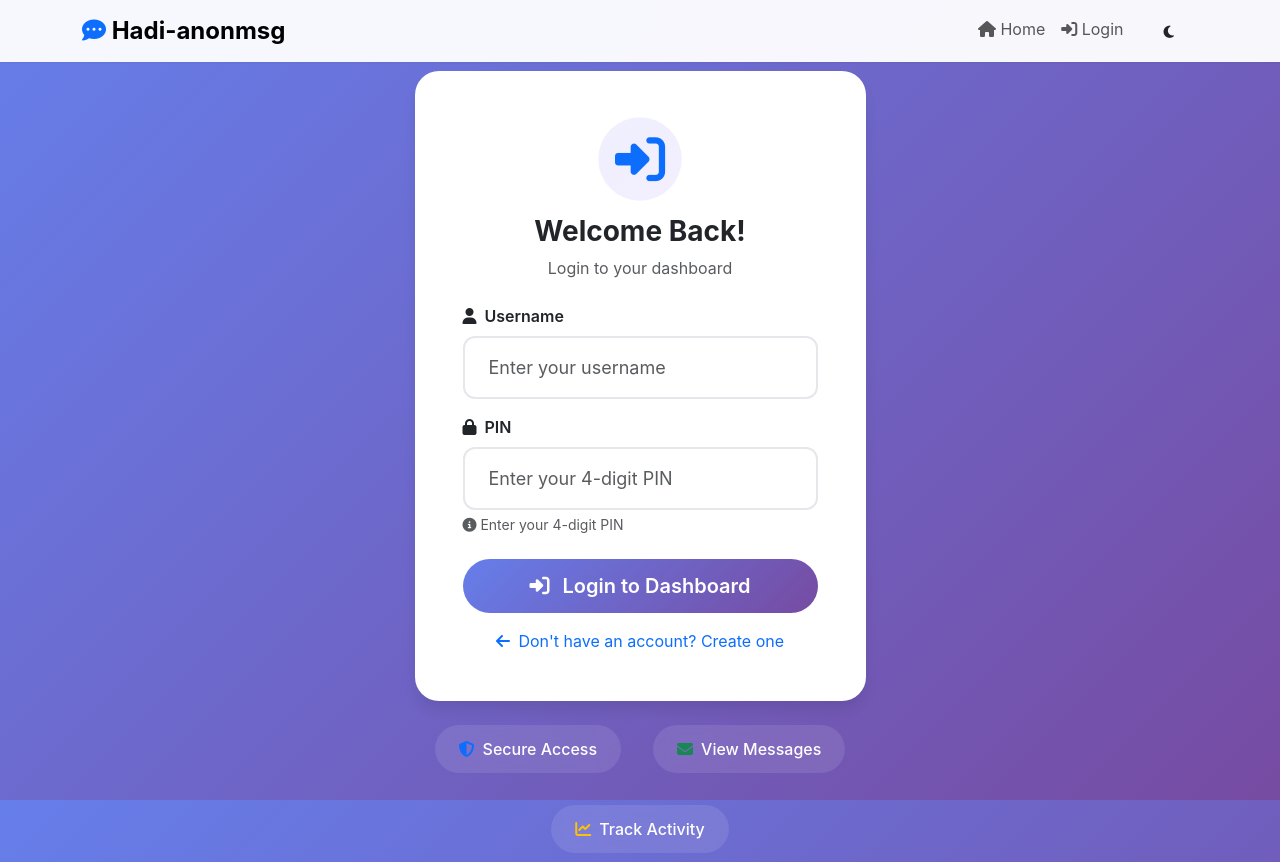
After one commit to Haditech2/anonymous-message, a Django app: page /login/ in a window 1280 px wide. The commit adds this page. Run offline with Django 4.2, Linux system fonts and the light colour scheme.

Commit message:
Add login functionality for existing users

```diff
--- a/messaging/forms.py
+++ b/messaging/forms.py
@@ -77,3 +77,39 @@ class PinAuthForm(forms.Form):
             raise ValidationError('PIN must be 4 digits.')
 
         return pin
+
+
+class LoginForm(forms.Form):
+    """Form for user login"""
+    username = forms.CharField(
+        max_length=50,
+        widget=forms.TextInput(attrs={
+            'class': 'form-control form-control-lg',
+            'placeholder': 'Enter your username',
+            'autocomplete': 'username'
+        })
+    )
+
+    pin = forms.CharField(
+        max_length=4,
+        min_length=4,
+        widget=forms.PasswordInput(attrs={
+            'class': 'form-control form-control-lg',
+            'placeholder': 'Enter your 4-digit PIN',
+            'maxlength': 4,
+            'autocomplete': 'current-password',
+            'inputmode': 'numeric'
+        })
+    )
+
+    def clean_username(self):
+        username = self.cleaned_data['username'].lower().strip()
+        return username
+
+    def clean_pin(self):
+        pin = self.cleaned_data['pin']
+
+        if not pin.isdigit():
+            raise ValidationError('PIN must be 4 digits.')
+
+        return pin
--- a/messaging/urls.py
+++ b/messaging/urls.py
@@ -5,6 +5,7 @@ urlpatterns = [
     # Homepage
     path('', views.index, name='index'),
     path('profile-created/', views.profile_created, name='profile_created'),
+    path('login/', views.login, name='login'),
 
     # Public profile
     path('u/<str:username>/', views.public_profile, name='public_profile'),
--- a/messaging/views.py
+++ b/messaging/views.py
@@ -8,7 +8,7 @@ from django.utils import timezone
 from datetime import timedelta
 from django_ratelimit.decorators import ratelimit
 from .models import UserProfile, Message, BlockedIP
-from .forms import CreateProfileForm, SendMessageForm, PinAuthForm
+from .forms import CreateProfileForm, SendMessageForm, PinAuthForm, LoginForm
 from PIL import Image, ImageDraw, ImageFont
 import io
 import textwrap
@@ -247,6 +247,32 @@ def logout_dashboard(request, username):
     return redirect('index')
 
 
+def login(request):
+    """Login page for existing users"""
+    if request.method == 'POST':
+        form = LoginForm(request.POST)
+        if form.is_valid():
+            username = form.cleaned_data['username']
+            pin = form.cleaned_data['pin']
+
+            try:
+                user_profile = UserProfile.objects.get(username=username)
+
+                if pin == user_profile.pin:
+                    # Set session
+                    request.session[f'auth_{username}'] = True
+                    messages.success(request, f'Welcome back, @{username}!')
+                    return redirect('dashboard', username=username)
+                else:
+                    messages.error(request, 'Incorrect PIN. Please try again.')
+            except UserProfile.DoesNotExist:
+                messages.error(request, 'Username not found. Please check and try again.')
+    else:
+        form = LoginForm()
+
+    return render(request, 'messaging/login.html', {'form': form})
+
+
 def generate_message_image(request, username, message_id):
     """Generate an image for a message to share on social media"""
     user_profile = get_object_or_404(UserProfile, username=username)
--- a/templates/includes/navbar.html
+++ b/templates/includes/navbar.html
@@ -19,6 +19,11 @@
                     </a>
                 </li>
                 <li class="nav-item">
+                    <a class="nav-link" href="{% url 'login' %}">
+                        <i class="fas fa-sign-in-alt"></i> Login
+                    </a>
+                </li>
+                <li class="nav-item">
                     <button class="btn btn-sm btn-outline-dark ms-2" id="darkModeToggle">
                         <i class="fas fa-moon"></i>
                     </button>
--- /dev/null
+++ b/templates/messaging/login.html
@@ -0,0 +1,94 @@
+{% extends 'base.html' %}
+{% load static %}
+
+{% block title %}Login - Anonymous Messaging{% endblock %}
+
+{% block content %}
+<div class="container">
+    <div class="row justify-content-center min-vh-100 align-items-center">
+        <div class="col-md-6 col-lg-5">
+            <div class="card shadow-lg border-0 rounded-4 slide-up">
+                <div class="card-body p-5">
+                    <div class="text-center mb-4">
+                        <div class="icon-circle mx-auto mb-3">
+                            <i class="fas fa-sign-in-alt fa-3x text-primary"></i>
+                        </div>
+                        <h1 class="h3 fw-bold mb-2">Welcome Back!</h1>
+                        <p class="text-muted">Login to your dashboard</p>
+                    </div>
+
+                    {% if messages %}
+                        {% for message in messages %}
+                            <div class="alert alert-{{ message.tags }} alert-dismissible fade show" role="alert">
+                                {{ message }}
+                                <button type="button" class="btn-close" data-bs-dismiss="alert"></button>
+                            </div>
+                        {% endfor %}
+                    {% endif %}
+
+                    <form method="post" id="loginForm">
+                        {% csrf_token %}
+
+                        <div class="mb-3">
+                            <label class="form-label fw-semibold">
+                                <i class="fas fa-user me-1"></i> Username
+                            </label>
+                            {{ form.username }}
+                            {% if form.username.errors %}
+                                <div class="text-danger small mt-1">
+                                    {{ form.username.errors.0 }}
+                                </div>
+                            {% endif %}
+                        </div>
+
+                        <div class="mb-4">
+                            <label class="form-label fw-semibold">
+                                <i class="fas fa-lock me-1"></i> PIN
+                            </label>
+                            {{ form.pin }}
+                            {% if form.pin.errors %}
+                                <div class="text-danger small mt-1">
+                                    {{ form.pin.errors.0 }}
+                                </div>
+                            {% endif %}
+                            <div class="form-text">
+                                <i class="fas fa-info-circle"></i>
+                                Enter your 4-digit PIN
+                            </div>
+                        </div>
+
+                        <button type="submit" class="btn btn-primary btn-lg w-100 rounded-pill btn-animated mb-3">
+                            <i class="fas fa-sign-in-alt me-2"></i>
+                            Login to Dashboard
+                        </button>
+
+                        <div class="text-center">
+                            <a href="{% url 'index' %}" class="text-decoration-none">
+                                <i class="fas fa-arrow-left me-1"></i>
+                                Don't have an account? Create one
+                            </a>
+                        </div>
+                    </form>
+                </div>
+            </div>
+
+            <div class="text-center mt-4">
+                <div class="feature-list">
+                    <div class="feature-item">
+                        <i class="fas fa-shield-alt text-primary"></i>
+                        <span>Secure Access</span>
+                    </div>
+                    <div class="feature-item">
+                        <i class="fas fa-envelope text-success"></i>
+                        <span>View Messages</span>
+                    </div>
+                    <div class="feature-item">
+                        <i class="fas fa-chart-line text-warning"></i>
+                        <span>Track Activity</span>
+                    </div>
+                </div>
+            </div>
+        </div>
+    </div>
+</div>
+{% endblock %}
--- a/templates/messaging/profile_created.html
+++ b/templates/messaging/profile_created.html
@@ -21,7 +21,7 @@
                         <div class="d-flex align-items-center">
                             <i class="fas fa-exclamation-triangle fa-2x me-3"></i>
                             <div>
-                                <strong>Important!</strong> Save this PIN now. You'll need it to access your messages.
+                                <strong>Important!</strong> Save this PIN now. You'll need it to login and access your messages later.
                             </div>
                         </div>
                     </div>
```
Also changed, not shown: templates/messaging/index.html (+8 -0 lines).
